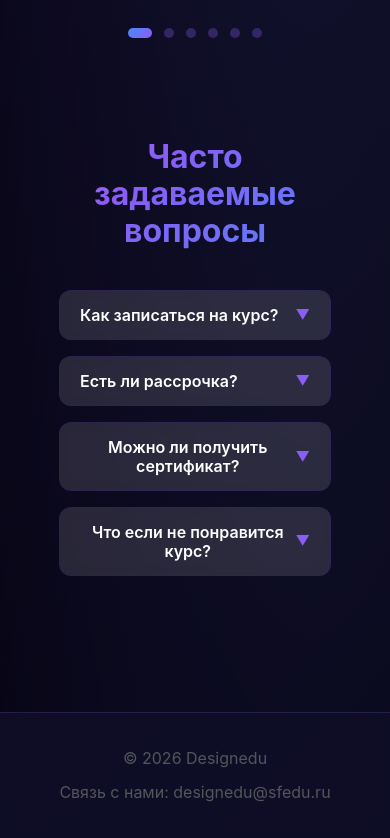
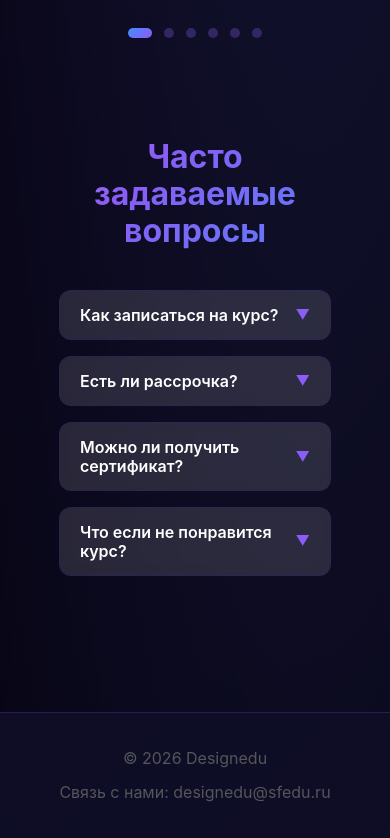
Before and after one commit to kutuzovaliza2005/designedu, a React (Create React App) app: page / in a window 390 px wide. Shown: the part 3656-4494 px from the top of the page. Built offline with nearby package versions, Linux system fonts and the light colour scheme.

Commit message:
fix(faq): выравнивание текста по левому краю на мобильных устройствах

```diff
--- a/src/faq.css
+++ b/src/faq.css
@@ -76,3 +76,9 @@
     color: #cbd5e1;
     border-top: 1px solid rgba(139, 92, 246, 0.2);
 }
+@media (max-width: 768px) {
+    .faq-question,
+    .faq-answer {
+        text-align: left;
+    }
+}
```
